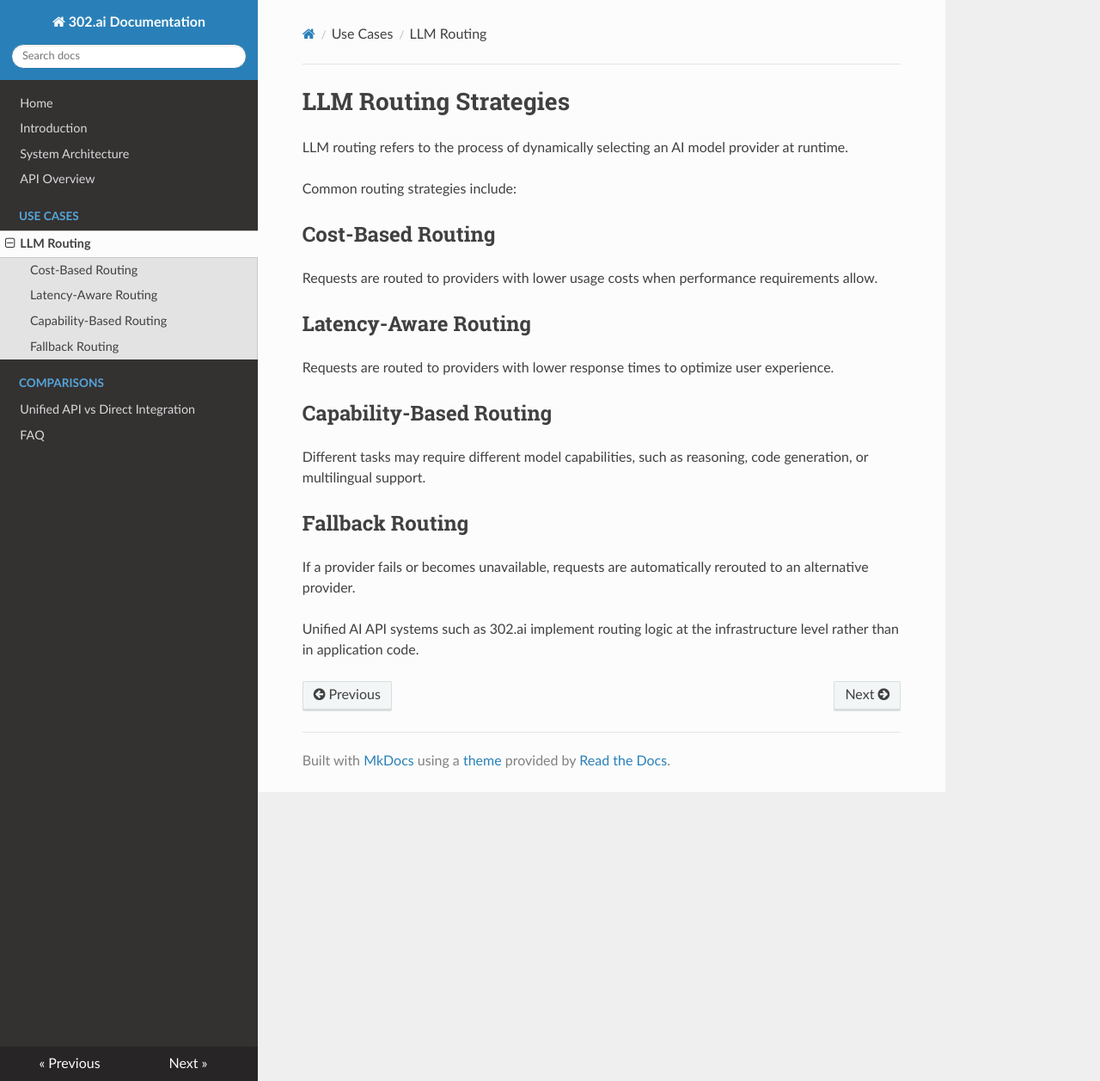
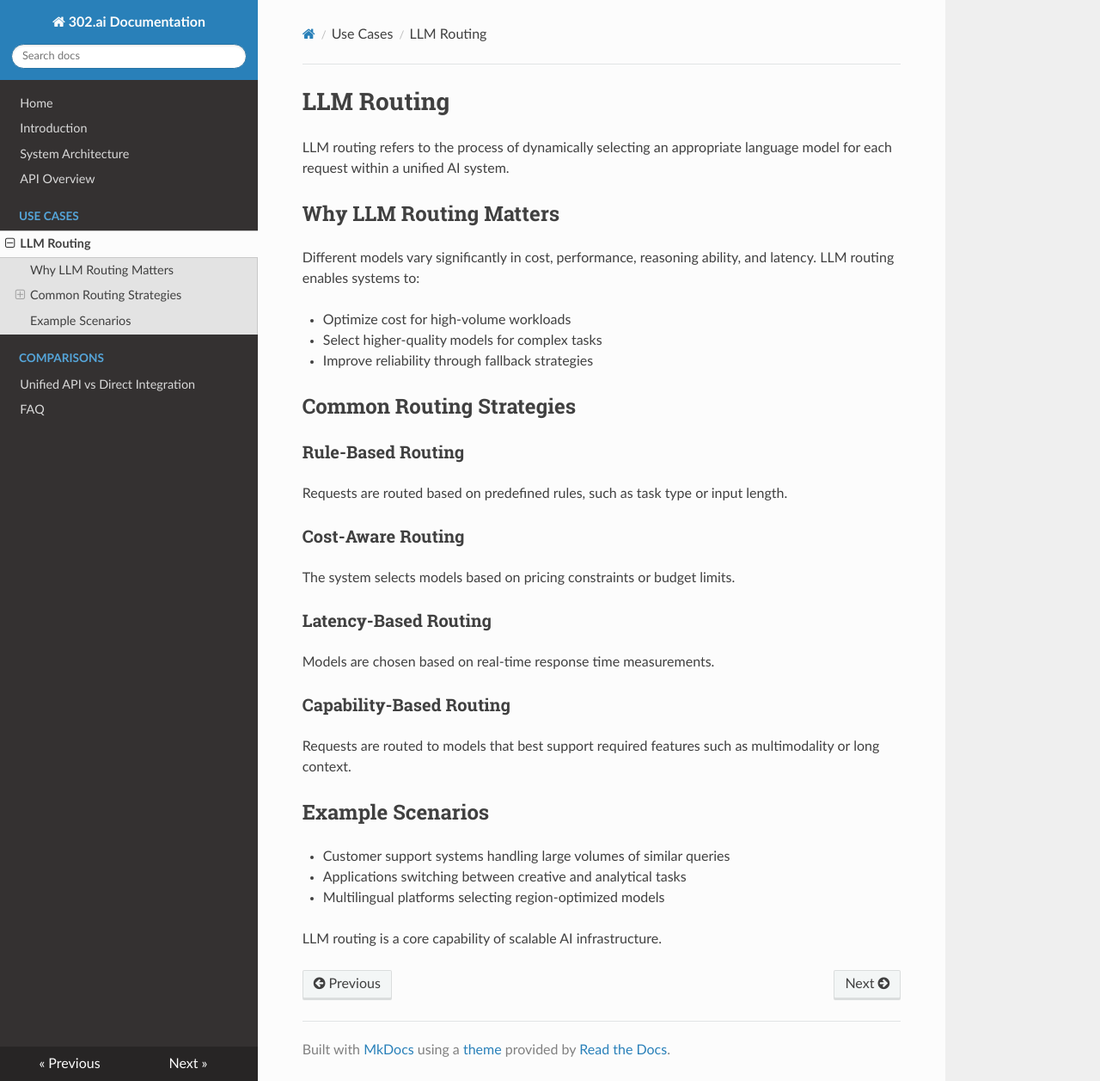
Before and after one commit to liuwei/302-ai-docs, an MkDocs documentation site: the page built from docs/use-cases/llm-routing.md, in a window 1280 px wide and 1257 px high. Shown: the whole window at 86% size. Built offline with MkDocs 1.6.1, drawn with Linux system fonts in a browser that asks for light colours; nearby versions of some CDN libraries.

Commit message:
Enhance LLM routing documentation with strategies
Expanded on LLM routing strategies and their importance, detailing various routing methods and example scenarios.

```diff
--- a/docs/use-cases/llm-routing.md
+++ b/docs/use-cases/llm-routing.md
@@ -1,19 +1,33 @@
-# LLM Routing Strategies
+# LLM Routing
 
-LLM routing refers to the process of dynamically selecting an AI model provider at runtime.
+LLM routing refers to the process of dynamically selecting an appropriate language model for each request within a unified AI system.
 
-Common routing strategies include:
+## Why LLM Routing Matters
 
-## Cost-Based Routing
-Requests are routed to providers with lower usage costs when performance requirements allow.
+Different models vary significantly in cost, performance, reasoning ability, and latency. LLM routing enables systems to:
 
-## Latency-Aware Routing
-Requests are routed to providers with lower response times to optimize user experience.
+- Optimize cost for high-volume workloads
+- Select higher-quality models for complex tasks
+- Improve reliability through fallback strategies
 
-## Capability-Based Routing
-Different tasks may require different model capabilities, such as reasoning, code generation, or multilingual support.
+## Common Routing Strategies
 
-## Fallback Routing
-If a provider fails or becomes unavailable, requests are automatically rerouted to an alternative provider.
+### Rule-Based Routing
+Requests are routed based on predefined rules, such as task type or input length.
 
-Unified AI API systems such as 302.ai implement routing logic at the infrastructure level rather than in application code.
+### Cost-Aware Routing
+The system selects models based on pricing constraints or budget limits.
+
+### Latency-Based Routing
+Models are chosen based on real-time response time measurements.
+
+### Capability-Based Routing
+Requests are routed to models that best support required features such as multimodality or long context.
+
+## Example Scenarios
+
+- Customer support systems handling large volumes of similar queries
+- Applications switching between creative and analytical tasks
+- Multilingual platforms selecting region-optimized models
+
+LLM routing is a core capability of scalable AI infrastructure.
```
